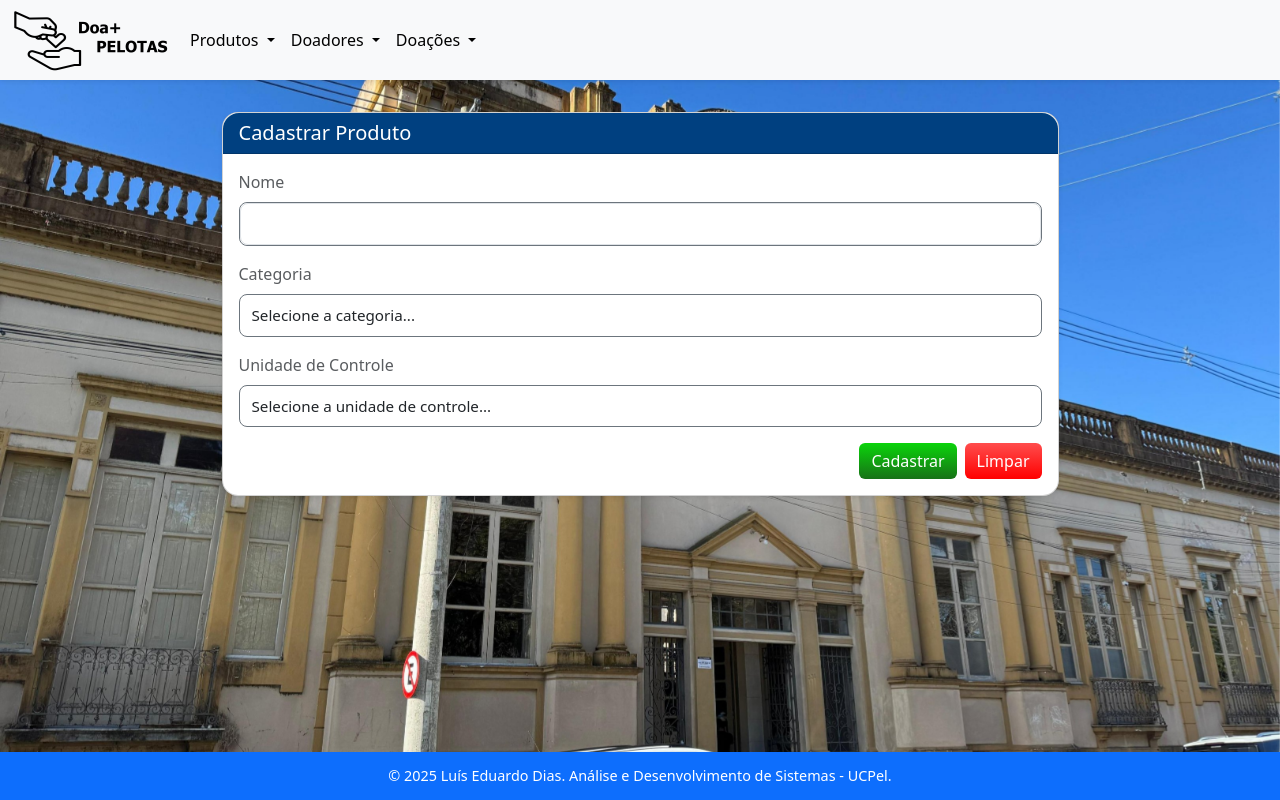
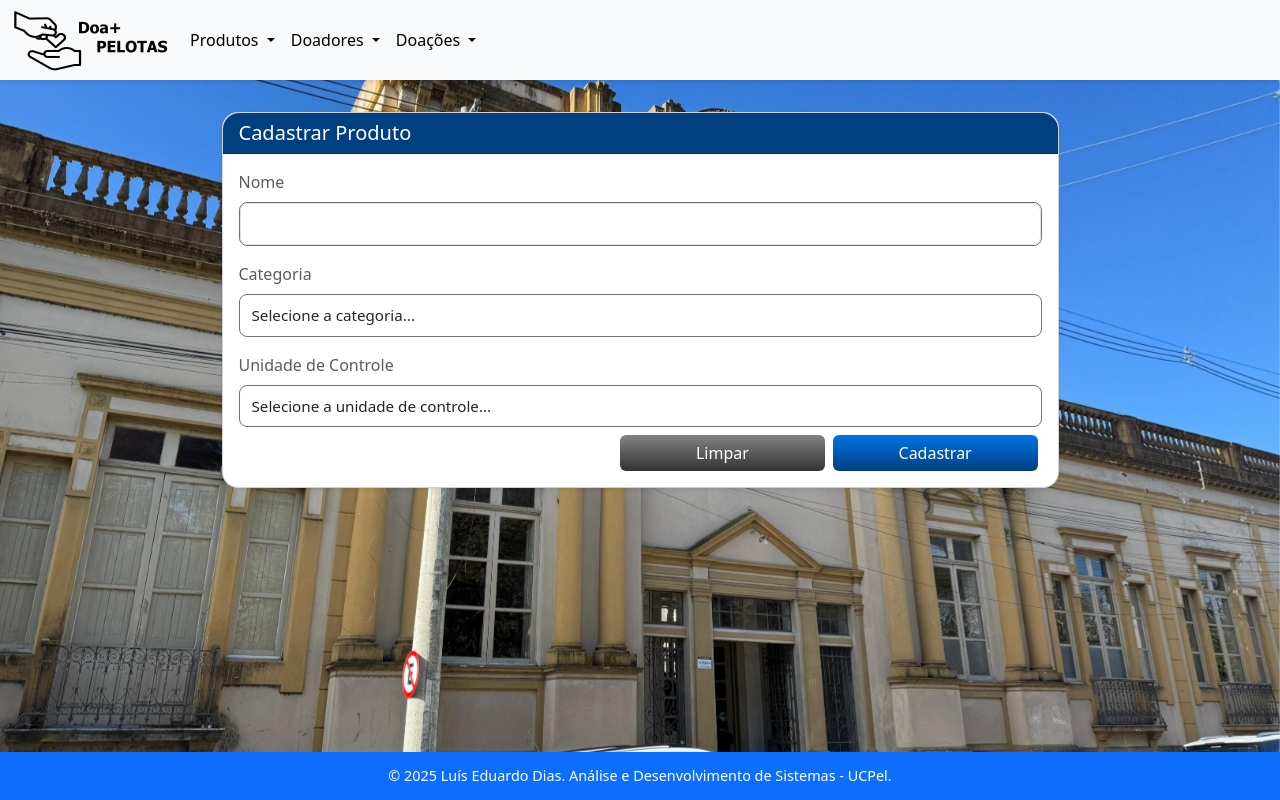
Before and after one commit to LuisEdDias/projeto-vi-a, an Angular app in the folder front-end/: page /produto/cadastro in a window 1280 px wide. Built offline with nearby package versions, Linux system fonts and the light colour scheme.

Commit message:
Updated produto registration form layout

```diff
--- a/front-end/src/app/features/produto/produto-create/produto-create.component.html
+++ b/front-end/src/app/features/produto/produto-create/produto-create.component.html
@@ -12,10 +12,12 @@
                     <app-select formControlName="unidadeControle" [label]="'Unidade de Controle'"
                         [placeholder]="'Selecione a unidade de controle...'" [options]="unidadeControleOpt"
                         [errorMessage]="getErrorMessage('unidadeControle')" [submitted]="submitted"></app-select>
-                    <div class="col-12 d-flex justify-content-end gap-2">
-                        <button type="submit" class="btn app-btn-green">Cadastrar</button>
-                        <button type="button" class="btn app-btn-red" (click)="resetForm()">
+                    <div class="row justify-content-end gap-2 p-0 mt-2">
+                        <button class="btn app-btn-gray col-3" type="button" (click)="resetForm()">
                             Limpar
+                        </button>
+                        <button class="btn app-btn-blue col-3" type="submit">
+                            Cadastrar
                         </button>
                     </div>
                 </form>
```
